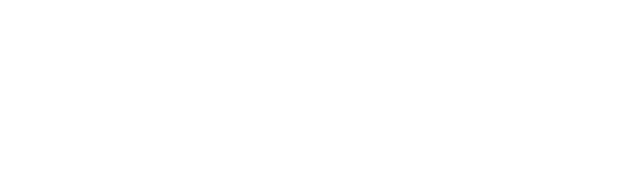
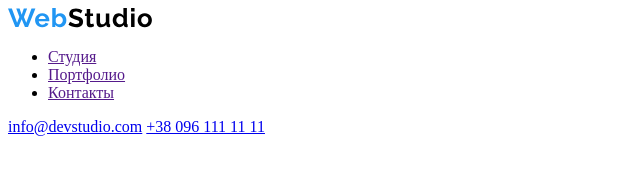
Before and after one commit to ACraft4/goit-markup-hw-01, a plain HTML site: page index.html in a window 1280 px wide. Shown: the whole page, without its empty margins (0-640 px from the left). Drawn offline with Linux system fonts and the light colour scheme.

Commit message:
Створює header

```diff
--- a/index.html
+++ b/index.html
@@ -1,5 +1,5 @@
 <!DOCTYPE html>
-<html lang="en">
+<html lang="ru">
 <head>
     <meta charset="UTF-8">
     <meta http-equiv="X-UA-Compatible" content="IE=edge">
@@ -7,6 +7,36 @@
     <title>Document</title>
 </head>
 <body>
+    <header>
+        <nav>
+        <a href="\">
+            <img src="images/logo.svg" </a>
+
+            <ul>
+                <li>
+                    <a href="">Студия</a>
+                </li>
+                <li>
+                    <a href="">Портфолио</a>
+                </li>
+                <li>
+                    <a href="">Контакты</a>
+                </li>
+            </ul>
+        </nav>
+        <div>
+            <a href="mailto:info@devstudio.com">info@devstudio.com</a>
+            <a href="tel:+38 096 111 11 11">+38 096 111 11 11</a>
+        </div>
+    </header>
+
+    <main>
+
+    </main>
+
+    <footer>
+
+    </footer>
 
 </body>
 </html>
```
Also changed, not shown: images/logo.svg (added).
